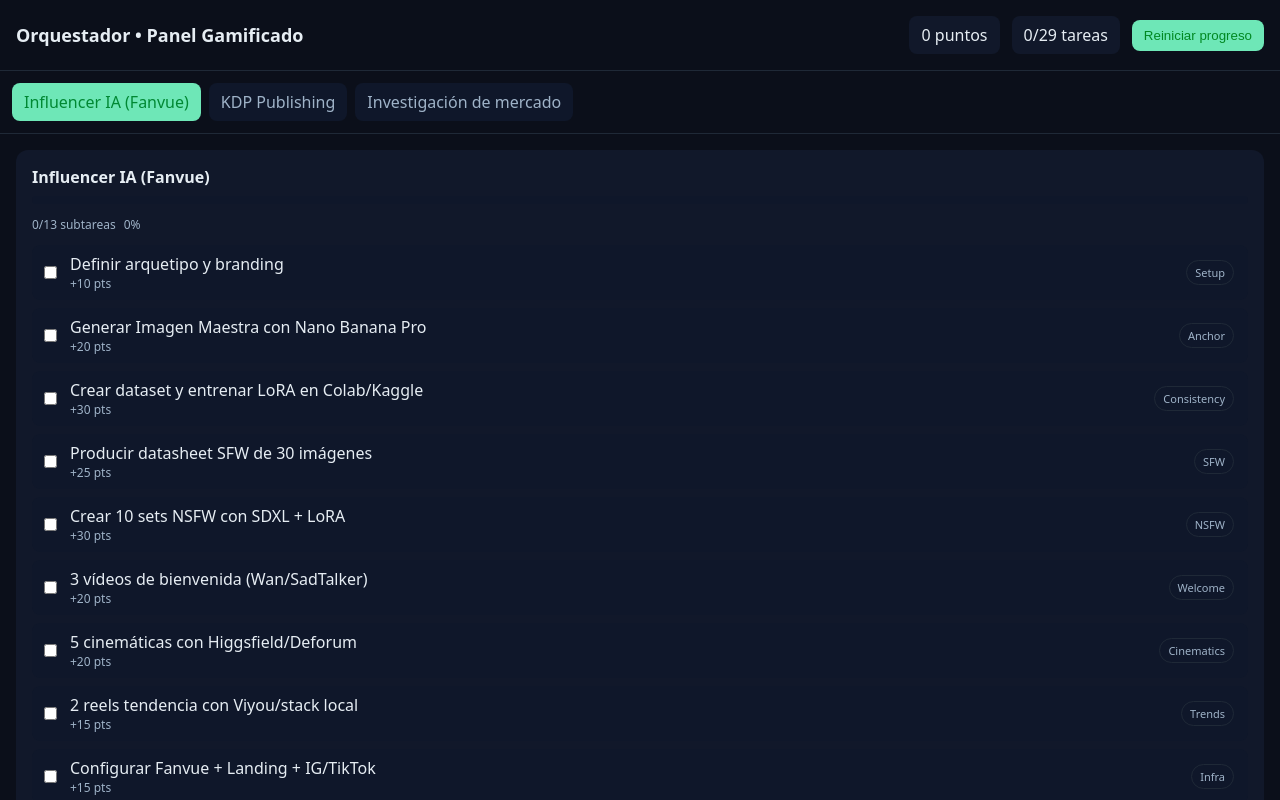
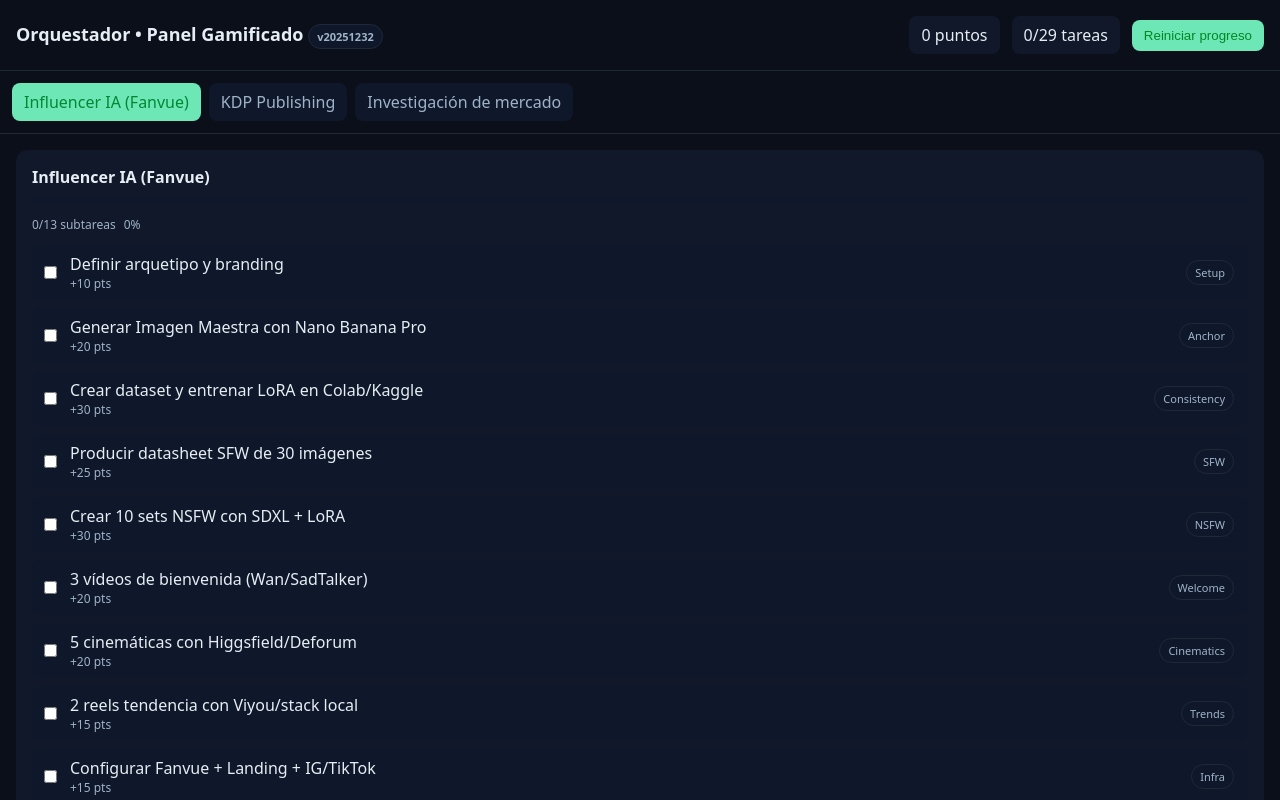
Before and after one commit to DilesZ/Proyectos, a plain HTML site: page web/index.html in a window 1280 px wide. Shown: the top 800 px of the page. Drawn offline with Linux system fonts and the light colour scheme.

Commit message:
Headers no-store en Vercel y versionado visible (v=20251232)

```diff
--- a/web/app.js
+++ b/web/app.js
@@ -1,5 +1,5 @@
 const state={tasks:{},progress:{}}
-const dataVersion="20251230"
+const dataVersion="20251232"
 const storeKey="orquestador_progress_v1"
 const elTabs=document.getElementById("businessTabs")
 const elContent=document.getElementById("content")
@@ -41,5 +41,5 @@
   }catch(e){}
   return fallbackTasks
 }
-async function init(){state.tasks=await getTasks();state.progress=loadProgress();renderTabs(state.tasks.businesses);const s=computeStats(state.tasks.businesses);elTotalPoints.textContent=s.points;elTotalCompleted.textContent=s.completed;elTotalTasks.textContent=s.total}
+async function init(){state.tasks=await getTasks();state.progress=loadProgress();document.getElementById("appVersion").textContent=`v${dataVersion}`;console.log("[Orquestador] app version", dataVersion, {hasSteps: hasSteps(state.tasks)});renderTabs(state.tasks.businesses);const s=computeStats(state.tasks.businesses);elTotalPoints.textContent=s.points;elTotalCompleted.textContent=s.completed;elTotalTasks.textContent=s.total}
 init()
--- a/web/index.html
+++ b/web/index.html
@@ -8,7 +8,7 @@
 </head>
 <body>
 <header class="header">
-<h1>Orquestador • Panel Gamificado</h1>
+<h1>Orquestador • Panel Gamificado <span id="appVersion" class="badge"></span></h1>
 <div class="totals">
 <div class="total-item"><span id="totalPoints">0</span> puntos</div>
 <div class="total-item"><span id="totalCompleted">0</span>/<span id="totalTasks">0</span> tareas</div>
@@ -17,6 +17,6 @@
 </header>
 <nav id="businessTabs" class="tabs"></nav>
 <main id="content" class="content"></main>
-<script src="app.js?v=20251231"></script>
+<script src="app.js?v=20251232"></script>
 </body>
 </html>
```
Also changed, not shown: vercel.json.
